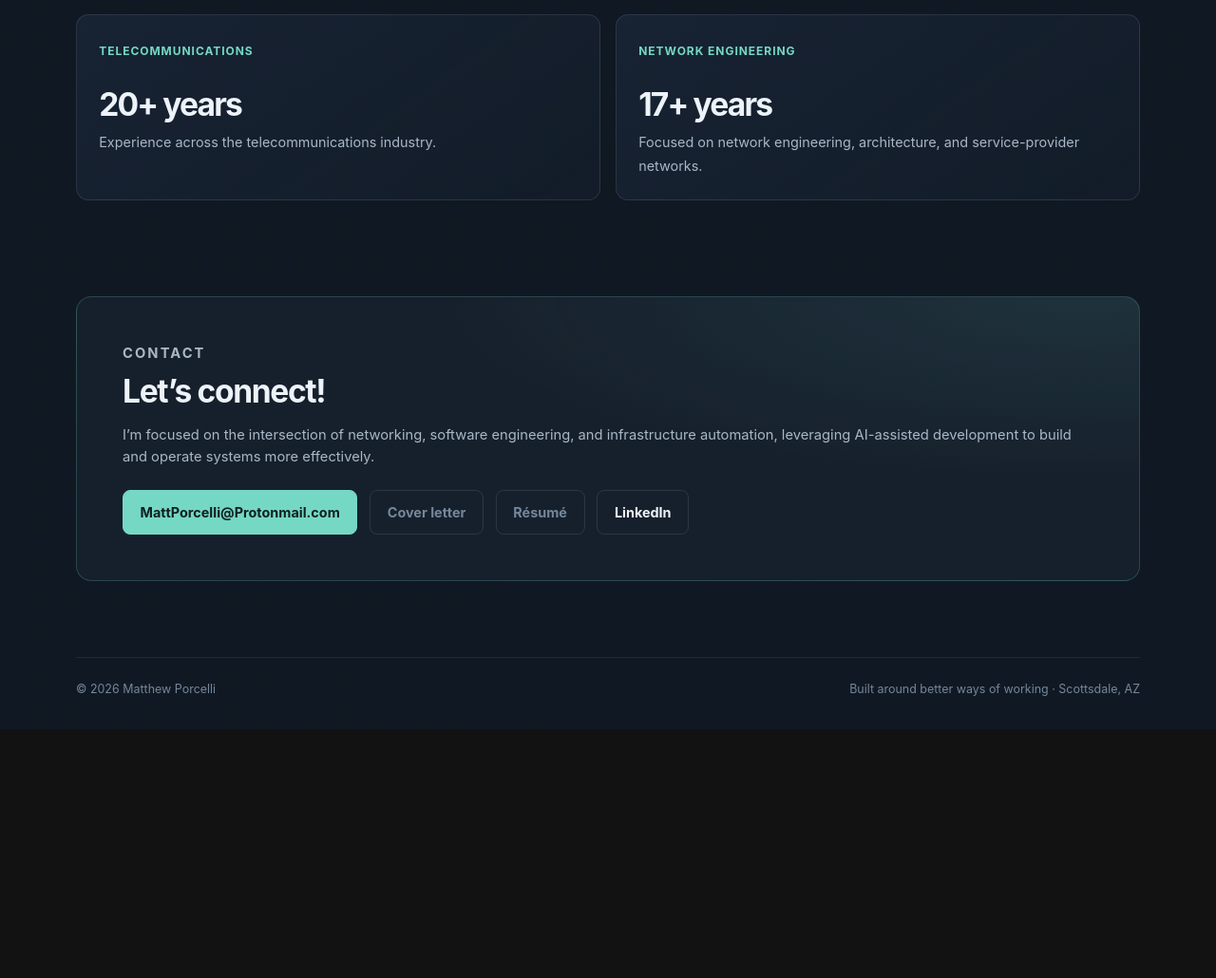
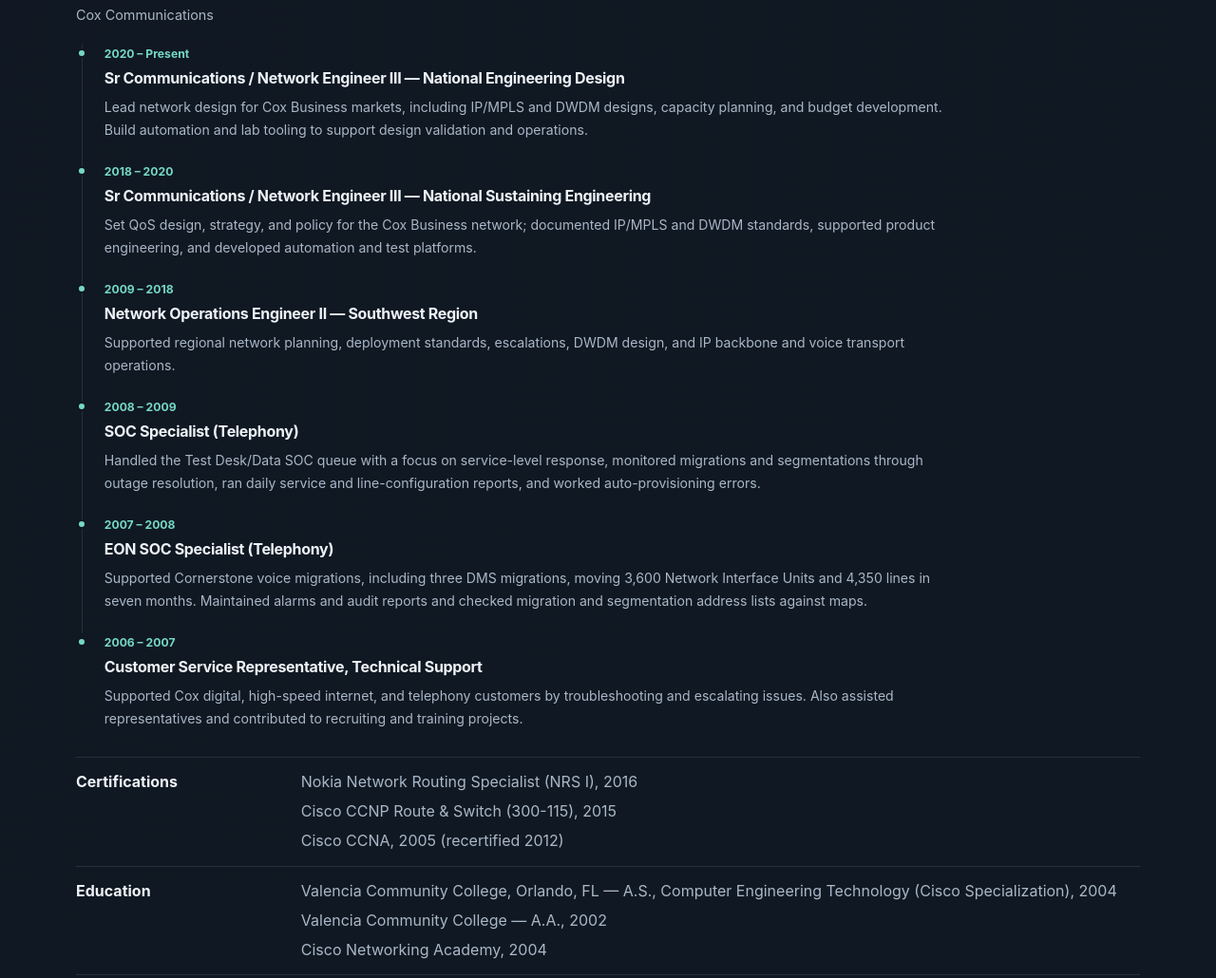
Before and after one commit to MattPorcelli/portfolio, a plain HTML site: page index.html in a window 1280 px wide. Shown: the part 6778-7808 px from the top of the page at 95% size. Before the commit the page ends 7546 px from the top, so only its background shows below. Drawn offline with Linux system fonts and the light colour scheme.

Commit message:
Experience 1st draft

```diff
--- a/index.html
+++ b/index.html
@@ -300,8 +300,7 @@
       grid-column: 1 / -1;
     }
 
-    .project-card,
-    .experience-card {
+    .project-card {
       padding: 1.45rem;
       border: 1px solid var(--border);
       border-radius: 13px;
@@ -538,15 +537,13 @@
       letter-spacing: 0.08em;
     }
 
-    .project-card h3,
-    .experience-card h3 {
+    .project-card h3 {
       margin-bottom: 0.55rem;
       font-size: 1.08rem;
       letter-spacing: -0.025em;
     }
 
-    .project-card p,
-    .experience-card p {
+    .project-card p {
       margin-bottom: 0;
       color: var(--muted);
       font-size: 0.9rem;
@@ -677,14 +674,92 @@
       line-height: 1.6;
     }
 
-    .experience-grid {
-      display: grid;
-      grid-template-columns: repeat(2, minmax(0, 1fr));
+    .experience-employer {
+      margin: -0.7rem 0 1.25rem;
+      color: var(--muted);
+      font-size: 0.9rem;
+    }
+
+    .experience-timeline {
+      margin: 0;
+      padding: 0;
+      list-style: none;
+    }
+
+    .experience-timeline li {
+      position: relative;
+      margin-left: 0.35rem;
+      padding: 0 0 1.4rem 1.45rem;
+      border-left: 1px solid var(--border);
+    }
+
+    .experience-timeline li:last-child {
+      padding-bottom: 0;
+      border-left-color: transparent;
+    }
+
+    .experience-timeline li::before {
+      position: absolute;
+      top: 0.25rem;
+      left: -0.32rem;
+      width: 0.62rem;
+      height: 0.62rem;
+      border: 2px solid var(--page);
+      border-radius: 50%;
+      background: var(--accent);
+      content: "";
+    }
+
+    .experience-dates {
+      display: block;
+      margin-bottom: 0.2rem;
+      color: var(--accent);
+      font-size: 0.76rem;
+      font-weight: 650;
+    }
+
+    .experience-role {
+      margin: 0 0 0.35rem;
+      font-size: 1rem;
+      letter-spacing: -0.02em;
+    }
+
+    .experience-timeline p {
+      max-width: 900px;
+      margin: 0;
+      color: var(--muted);
+      font-size: 0.88rem;
+      line-height: 1.7;
+    }
+
+    .experience-details {
+      margin: 1.75rem 0 0;
+      border-top: 1px solid var(--border);
+    }
+
+    .experience-detail {
+      display: grid;
+      grid-template-columns: minmax(9rem, 0.25fr) 1fr;
       gap: 1rem;
-    }
-
-    .experience-card .stat-value {
-      margin-top: 0;
+      padding: 0.8rem 0;
+      border-bottom: 1px solid var(--border);
+    }
+
+    .experience-detail dt {
+      font-weight: 650;
+    }
+
+    .experience-detail dd {
+      margin: 0;
+      color: var(--muted);
+    }
+
+    .experience-detail ul {
+      display: grid;
+      gap: 0.35rem;
+      margin: 0;
+      padding: 0;
+      list-style: none;
     }
 
     .approach {
@@ -885,8 +960,7 @@
         margin-bottom: 1.8rem;
       }
 
-      .project-grid,
-      .experience-grid {
+      .project-grid {
         grid-template-columns: 1fr;
       }
 
@@ -941,9 +1015,13 @@
         gap: 2rem;
       }
 
-      .project-grid,
-      .experience-grid {
+      .project-grid {
         grid-template-columns: 1fr;
+      }
+
+      .experience-detail {
+        grid-template-columns: 1fr;
+        gap: 0.2rem;
       }
 
       .closing {
@@ -1412,7 +1490,7 @@
           </div>
           <aside class="ai-approach" aria-labelledby="ai-approach-title">
             <h4 id="ai-approach-title">AI-assisted development</h4>
-            <p>When I work with AI, I don’t just hand it a problem and ask for code. I define the design, architecture, direction, and order of operations first. AI accelerates implementation, but it cannot replace the thinking that has to happen first.</p>
+            <p>When I work with AI, I don’t just hand it a problem and ask for code. I define the design, architecture, direction, and order&nbsp;of&nbsp;operations first. AI&nbsp;accelerates implementation, but it cannot replace the thinking that has to happen first.</p>
           </aside>
         </article>
         <article class="project-card project-card-practice">
@@ -1470,18 +1548,61 @@
           to download when it is ready to add.
         </p>
       </div>
-      <div class="experience-grid">
-        <article class="experience-card">
-          <span class="card-index">TELECOMMUNICATIONS</span>
-          <span class="stat-value">20+ years</span>
-          <p>Experience across the telecommunications industry.</p>
-        </article>
-        <article class="experience-card">
-          <span class="card-index">NETWORK ENGINEERING</span>
-          <span class="stat-value">17+ years</span>
-          <p>Focused on network engineering, architecture, and service-provider networks.</p>
-        </article>
-      </div>
+      <p class="experience-employer">Cox Communications</p>
+      <ol class="experience-timeline">
+        <li>
+          <time class="experience-dates" datetime="2020">2020 – Present</time>
+          <h3 class="experience-role">Sr Communications / Network Engineer III — National Engineering Design</h3>
+          <p>Lead network design for Cox Business markets, including IP/MPLS and DWDM designs, capacity planning, and budget development. Build automation and lab tooling to support design validation and operations.</p>
+        </li>
+        <li>
+          <time class="experience-dates" datetime="2018">2018 – 2020</time>
+          <h3 class="experience-role">Sr Communications / Network Engineer III — National Sustaining Engineering</h3>
+          <p>Set QoS design, strategy, and policy for the Cox Business network; documented IP/MPLS and DWDM standards, supported product engineering, and developed automation and test platforms.</p>
+        </li>
+        <li>
+          <time class="experience-dates" datetime="2009">2009 – 2018</time>
+          <h3 class="experience-role">Network Operations Engineer II — Southwest Region</h3>
+          <p>Supported regional network planning, deployment standards, escalations, DWDM design, and IP backbone and voice transport operations.</p>
+        </li>
+        <li>
+          <time class="experience-dates" datetime="2008">2008 – 2009</time>
+          <h3 class="experience-role">SOC Specialist (Telephony)</h3>
+          <p>Handled the Test Desk/Data SOC queue with a focus on service-level response, monitored migrations and segmentations through outage resolution, ran daily service and line-configuration reports, and worked auto-provisioning errors.</p>
+        </li>
+        <li>
+          <time class="experience-dates" datetime="2007">2007 – 2008</time>
+          <h3 class="experience-role">EON SOC Specialist (Telephony)</h3>
+          <p>Supported Cornerstone voice migrations, including three DMS migrations, moving 3,600 Network Interface Units and 4,350 lines in seven months. Maintained alarms and audit reports and checked migration and segmentation address lists against maps.</p>
+        </li>
+        <li>
+          <time class="experience-dates" datetime="2006">2006 – 2007</time>
+          <h3 class="experience-role">Customer Service Representative, Technical Support</h3>
+          <p>Supported Cox digital, high-speed internet, and telephony customers by troubleshooting and escalating issues. Also assisted representatives and contributed to recruiting and training projects.</p>
+        </li>
+      </ol>
+      <dl class="experience-details">
+        <div class="experience-detail">
+          <dt>Certifications</dt>
+          <dd>
+            <ul>
+              <li>Nokia Network Routing Specialist (NRS I), 2016</li>
+              <li>Cisco CCNP Route &amp; Switch (300-115), 2015</li>
+              <li>Cisco CCNA, 2005 (recertified 2012)</li>
+            </ul>
+          </dd>
+        </div>
+        <div class="experience-detail">
+          <dt>Education</dt>
+          <dd>
+            <ul>
+              <li>Valencia Community College, Orlando, FL — A.S., Computer Engineering Technology (Cisco Specialization), 2004</li>
+              <li>Valencia Community College — A.A., 2002</li>
+              <li>Cisco Networking Academy, 2004</li>
+            </ul>
+          </dd>
+        </div>
+      </dl>
     </section>
 
     <section class="closing" id="contact" aria-labelledby="contact-title">
```
Also changed, not shown: 1 other file.
